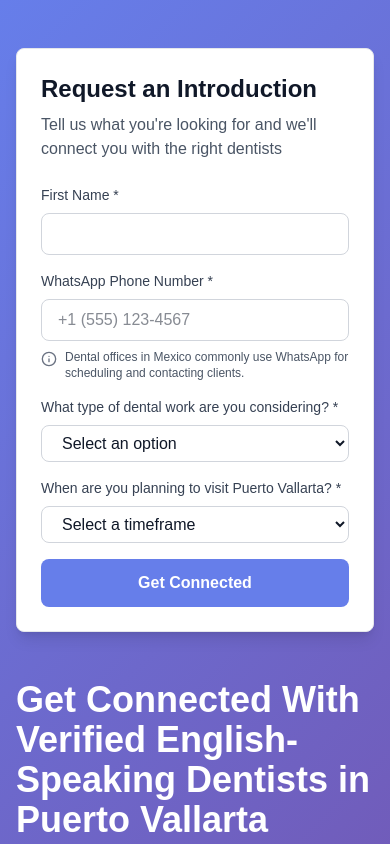
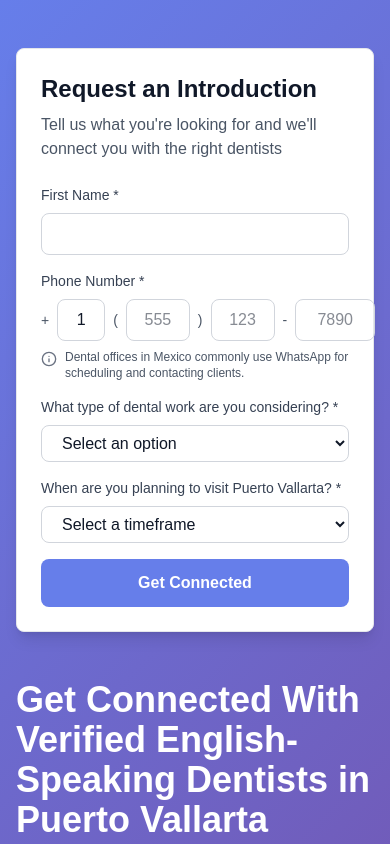
Before and after one commit to soleil-hash/pv-medical-tourism-directory, a Next.js app: page / in a window 390 px wide. Shown: the top 844 px of the page. Built offline with nearby package versions, Linux system fonts and the light colour scheme.

Commit message:
Update phone number input and phone number text

```diff
--- a/src/app/page.tsx
+++ b/src/app/page.tsx
@@ -14,7 +14,10 @@ declare global {
 
 interface FormData {
   name: string
-  phone: string
+  phoneCountryCode: string
+  phoneAreaCode: string
+  phoneFirst3: string
+  phoneLast4: string
   dentalWorkType: string
   timeframe: string
 }
@@ -61,9 +64,12 @@ export default function Home() {
         'researching': 'Just researching options',
       }
 
+      // Combine phone number parts
+      const fullPhone = `+${data.phoneCountryCode} (${data.phoneAreaCode}) ${data.phoneFirst3}-${data.phoneLast4}`
+
       const formData = new URLSearchParams()
       formData.append('entry.141213607', data.name)
-      formData.append('entry.607915724', data.phone)
+      formData.append('entry.607915724', fullPhone)
       formData.append('entry.348284541', dentalWorkTypeMap[data.dentalWorkType] || data.dentalWorkType)
       formData.append('entry.199398544', timeframeMap[data.timeframe] || data.timeframe)
 
@@ -212,28 +218,109 @@ export default function Home() {
 
                   {/* WhatsApp Phone */}
                   <div>
-                    <label
-                      htmlFor="phone"
-                      className="block text-sm font-medium text-gray-700 mb-2"
-                    >
-                      WhatsApp Phone Number *
+                    <label className="block text-sm font-medium text-gray-700 mb-2">
+                      Phone Number *
                     </label>
-                    <input
-                      type="tel"
-                      id="phone"
-                      placeholder="+1 (555) 123-4567"
-                      {...register('phone', { required: 'Phone number is required' })}
-                      className="w-full px-4 py-2 border border-gray-300 rounded-lg focus:outline-none focus:ring-2 focus:ring-[#667eea] focus:border-transparent text-gray-900"
-                    />
+                    <div className="flex gap-2 items-center">
+                      <span className="text-gray-600 text-sm">+</span>
+                      <input
+                        type="tel"
+                        id="phoneCountryCode"
+                        maxLength={3}
+                        placeholder="1"
+                        defaultValue="1"
+                        {...register('phoneCountryCode', {
+                          required: 'Country code is required',
+                          pattern: {
+                            value: /^\d+$/,
+                            message: 'Must be digits only',
+                          },
+                        })}
+                        className="w-12 px-2 py-2 border border-gray-300 rounded-lg focus:outline-none focus:ring-2 focus:ring-[#667eea] focus:border-transparent text-gray-900 text-center"
+                        onInput={(e) => {
+                          const value = e.currentTarget.value.replace(/\D/g, '')
+                          e.currentTarget.value = value
+                          if (value.length === 3) {
+                            document.getElementById('phoneAreaCode')?.focus()
+                          }
+                        }}
+                      />
+                      <span className="text-gray-600 text-sm">(</span>
+                      <input
+                        type="tel"
+                        id="phoneAreaCode"
+                        maxLength={3}
+                        placeholder="555"
+                        {...register('phoneAreaCode', {
+                          required: 'Area code is required',
+                          pattern: {
+                            value: /^\d{3}$/,
+                            message: 'Must be exactly 3 digits',
+                          },
+                          validate: (value) => value.length === 3 || 'Area code must be 3 digits',
+                        })}
+                        className="w-16 px-2 py-2 border border-gray-300 rounded-lg focus:outline-none focus:ring-2 focus:ring-[#667eea] focus:border-transparent text-gray-900 text-center"
+                        onInput={(e) => {
+                          const value = e.currentTarget.value.replace(/\D/g, '')
+                          e.currentTarget.value = value
+                          if (value.length === 3) {
+                            document.getElementById('phoneFirst3')?.focus()
+                          }
+                        }}
+                      />
+                      <span className="text-gray-600 text-sm">)</span>
+                      <input
+                        type="tel"
+                        id="phoneFirst3"
+                        maxLength={3}
+                        placeholder="123"
+                        {...register('phoneFirst3', {
+                          required: 'Phone number is required',
+                          pattern: {
+                            value: /^\d{3}$/,
+                            message: 'Must be exactly 3 digits',
+                          },
+                          validate: (value) => value.length === 3 || 'Must be 3 digits',
+                        })}
+                        className="w-16 px-2 py-2 border border-gray-300 rounded-lg focus:outline-none focus:ring-2 focus:ring-[#667eea] focus:border-transparent text-gray-900 text-center"
+                        onInput={(e) => {
+                          const value = e.currentTarget.value.replace(/\D/g, '')
+                          e.currentTarget.value = value
+                          if (value.length === 3) {
+                            document.getElementById('phoneLast4')?.focus()
+                          }
+                        }}
+                      />
+                      <span className="text-gray-600 text-sm">-</span>
+                      <input
+                        type="tel"
+                        id="phoneLast4"
+                        maxLength={4}
+                        placeholder="7890"
+                        {...register('phoneLast4', {
+                          required: 'Phone number is required',
+                          pattern: {
+                            value: /^\d{4}$/,
+                            message: 'Must be exactly 4 digits',
+                          },
+                          validate: (value) => value.length === 4 || 'Must be 4 digits',
+                        })}
+                        className="w-20 px-2 py-2 border border-gray-300 rounded-lg focus:outline-none focus:ring-2 focus:ring-[#667eea] focus:border-transparent text-gray-900 text-center"
+                        onInput={(e) => {
+                          const value = e.currentTarget.value.replace(/\D/g, '')
+                          e.currentTarget.value = value
+                        }}
+                      />
+                    </div>
                     <div className="flex items-start gap-2 mt-2 text-xs text-gray-600">
                       <Info className="w-4 h-4 text-gray-500 flex-shrink-0 mt-0.5" />
                       <p>
                         Dental offices in Mexico commonly use WhatsApp for scheduling and contacting clients.
                       </p>
                     </div>
-                    {errors.phone && (
+                    {(errors.phoneCountryCode || errors.phoneAreaCode || errors.phoneFirst3 || errors.phoneLast4) && (
                       <p className="text-red-500 text-sm mt-1">
-                        {errors.phone.message}
+                        Please complete all phone number fields
                       </p>
                     )}
                   </div>
```
